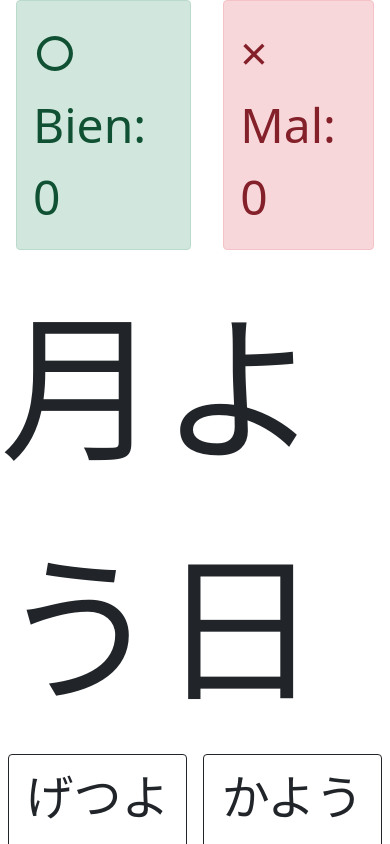
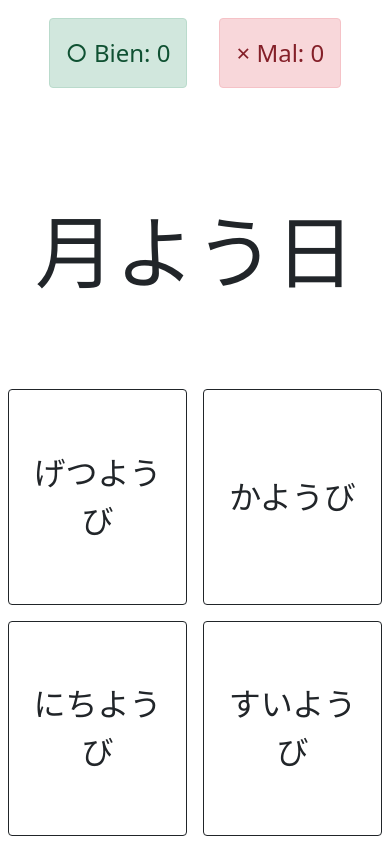
Before and after one commit to prausela/jouzu-kizuna, a React (Create React App) app: page / in a window 390 px wide. Shown: the top 844 px of the page. Built offline with nearby package versions, Linux system fonts and the light colour scheme.

Commit message:
Fix dimensions to work well on mobile

```diff
--- a/src/UI/Interface.css
+++ b/src/UI/Interface.css
@@ -21,18 +21,18 @@
 
 .menu{
     grid-area: menu;
-    font-size: 3em;
+    font-size: 1.5em;
     margin: auto auto;
 }
 
 .question{
     grid-area: q;
     margin: auto auto;
-    font-size: 10em;
+    font-size: 5em;
 }
 
 .ans .btn {
-    font-size: 3em;
+    font-size: 2em;
 }
 
 .ans1{
```
